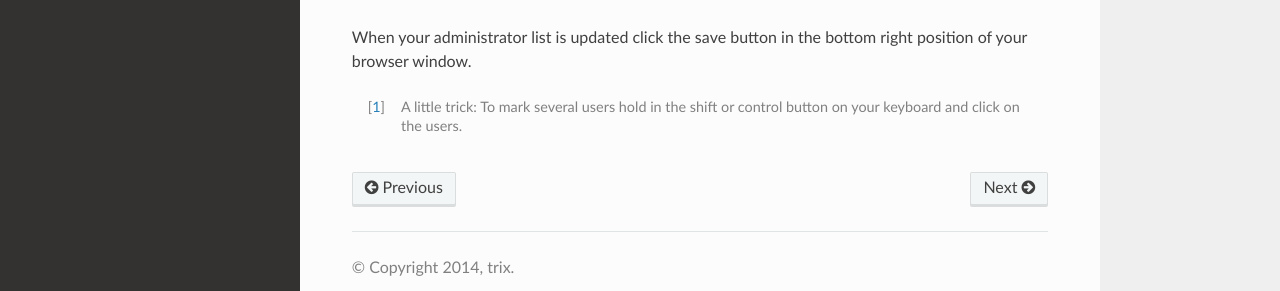
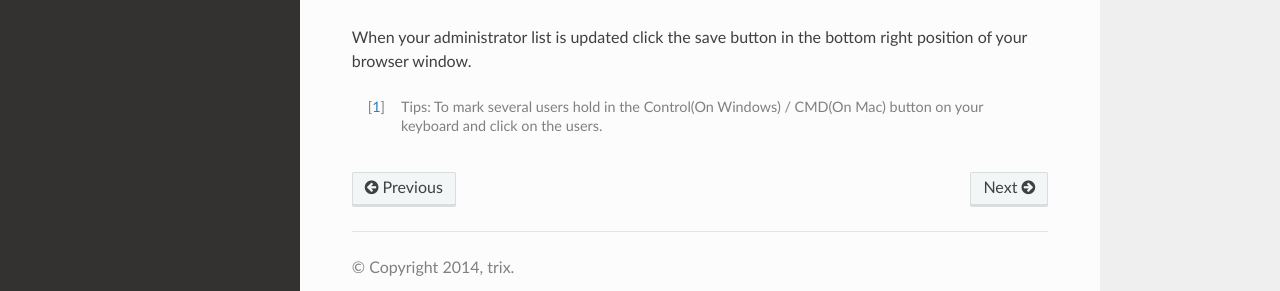
Before and after one commit to devilry/trix2, a Sphinx documentation site: the page built from docs/administrator/add_admin.rst, in a window 1280 px wide and 996 px high. Shown: the part 659-950 px from the top of the window. Built offline with Sphinx 7.4.7 and the Read the Docs theme 2.0.0, drawn with Linux system fonts in a browser that asks for light colours; pages that are not in the unit, such as notebooks, are missing from menus.

Commit message:
docs...add_admin: Cleanup.

```diff
--- a/docs/administrator/add_admin.rst
+++ b/docs/administrator/add_admin.rst
@@ -15,4 +15,4 @@ and click the arrow button pointing in the opposite direction.
 
 When your administrator list is updated click the save button in the bottom right position of your browser window.
 
-.. [#tips] A little trick: To mark several users hold in the shift or control button on your keyboard and click on the users.
+.. [#tips] Tips: To mark several users hold in the Control(On Windows) / CMD(On Mac) button on your keyboard and click on the users.
```
